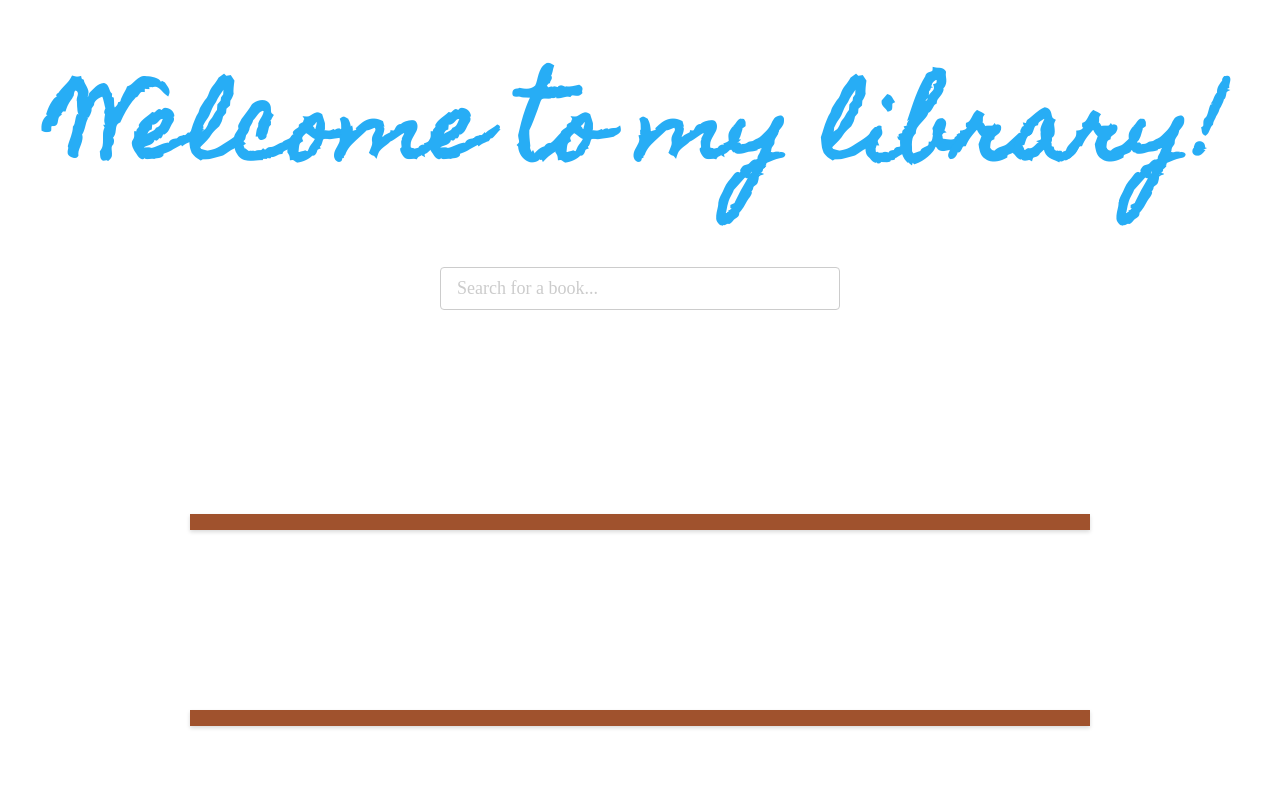
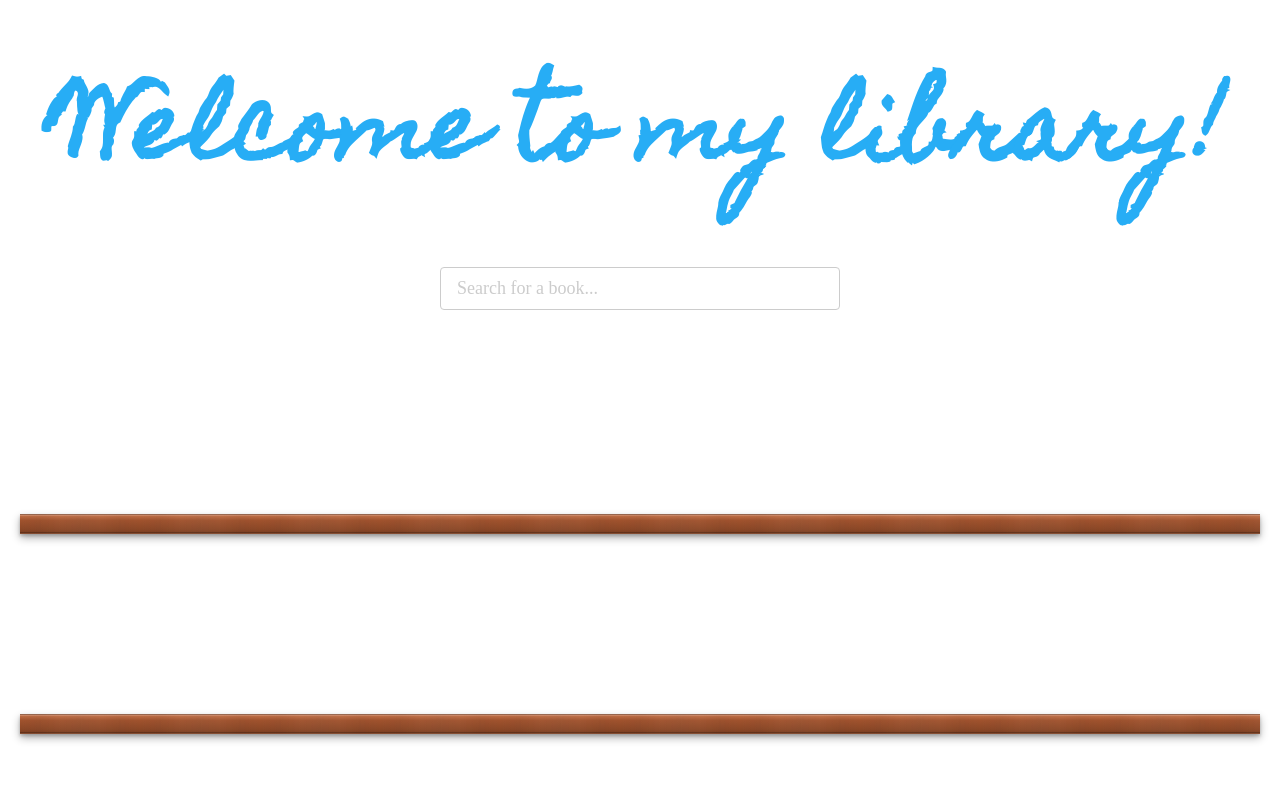
Before and after one commit to bpragya/goodreads_library, a React (Vite) app: page / in a window 1280 px wide. Shown: the top 800 px of the page. Built offline with nearby package versions, Linux system fonts and the light colour scheme; a web font is replaced by a local one.

Commit message:
made shelves stretch full width of the screen

```diff
--- a/src/components/Bookshelf.css
+++ b/src/components/Bookshelf.css
@@ -1,8 +1,7 @@
 .bookshelf {
   display: flex;
   flex-direction: column;
-  width: 900px;
-  max-width: 100%;
+  width: 100%;
 }
 
 /* .bookshelf-side {
@@ -32,9 +31,28 @@
 }
 
 .shelf-board {
-  height: 16px;
-  background: #a0522d;
-  box-shadow: 0 2px 4px rgba(0, 0, 0, 0.15);
+  height: 20px;
+  background:
+    repeating-linear-gradient(
+      90deg,
+      transparent,
+      rgba(0, 0, 0, 0.03) 20px,
+      transparent 40px
+    ),
+    repeating-linear-gradient(
+      90deg,
+      transparent,
+      rgba(255, 255, 255, 0.04) 60px,
+      transparent 120px
+    ),
+    linear-gradient(to bottom, #c4724a, #a0522d 30%, #8b4726 80%, #7a3e20);
+  border-top: 1px solid rgba(255, 255, 255, 0.2);
+  border-bottom: 1px solid rgba(0, 0, 0, 0.3);
+  box-shadow:
+    0 4px 8px rgba(0, 0, 0, 0.3),
+    0 2px 3px rgba(0, 0, 0, 0.2),
+    inset 0 1px 0 rgba(255, 255, 255, 0.15),
+    inset 0 -1px 0 rgba(0, 0, 0, 0.2);
 }
 
 @media (max-width: 768px) {
--- a/src/components/Bookshelf.tsx
+++ b/src/components/Bookshelf.tsx
@@ -1,3 +1,4 @@
+import { useRef, useState, useEffect } from 'react'
 import type { Book } from '../types/Book'
 import BookSpine from './BookSpine'
 import './Bookshelf.css'
@@ -6,8 +7,6 @@ interface BookshelfProps {
   shelfCount: number
   books: Book[]
 }
-
-const SHELF_WIDTH = 900
 
 function getSpineWidth(pageCount: number) {
   if (pageCount <= 0) return 25
@@ -19,13 +18,27 @@ function getSpineWidth(pageCount: number) {
 }
 
 function Bookshelf({ shelfCount, books }: BookshelfProps) {
+  const containerRef = useRef<HTMLDivElement>(null)
+  const [shelfWidth, setShelfWidth] = useState(window.innerWidth)
+
+  useEffect(() => {
+    function updateWidth() {
+      if (containerRef.current) {
+        setShelfWidth(containerRef.current.offsetWidth)
+      }
+    }
+    updateWidth()
+    window.addEventListener('resize', updateWidth)
+    return () => window.removeEventListener('resize', updateWidth)
+  }, [])
+
   const shelves: Book[][] = Array.from({ length: shelfCount }, () => [])
   let currentShelf = 0
   let currentWidth = 0
 
   for (const book of books) {
     const width = getSpineWidth(book.pageCount)
-    if (currentWidth + width > SHELF_WIDTH && currentShelf < shelfCount - 1) {
+    if (currentWidth + width > shelfWidth && currentShelf < shelfCount - 1) {
       currentShelf++
       currentWidth = 0
     }
@@ -34,7 +47,7 @@ function Bookshelf({ shelfCount, books }: BookshelfProps) {
   }
 
   return (
-    <div className="bookshelf">
+    <div className="bookshelf" ref={containerRef}>
       {shelves.map((shelfBooks, i) => (
         <div key={i} className="shelf">
           <div className="shelf-books">
```
